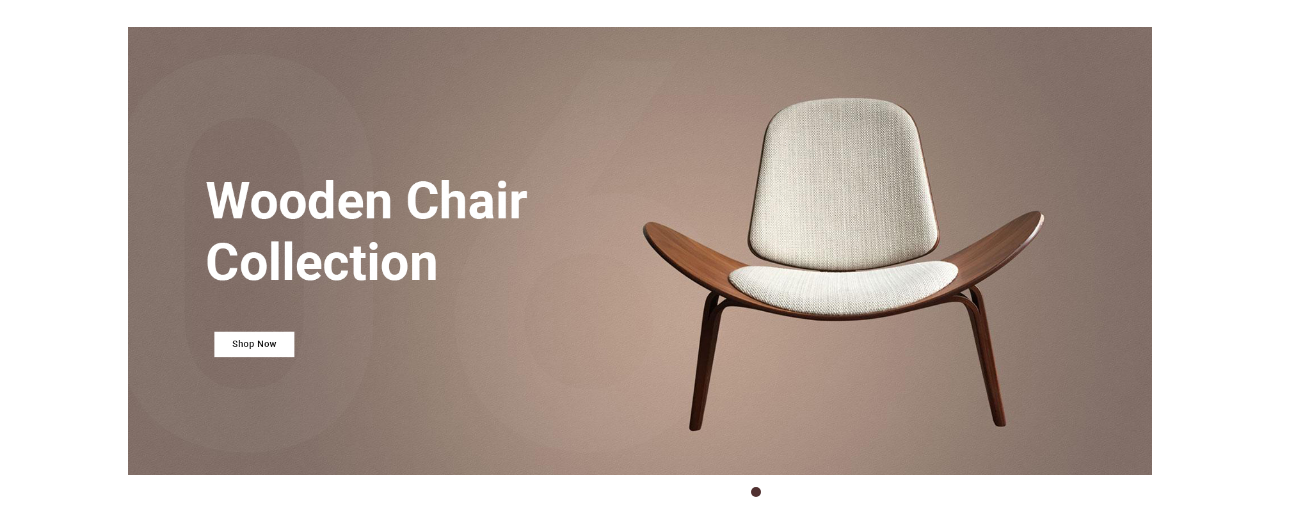
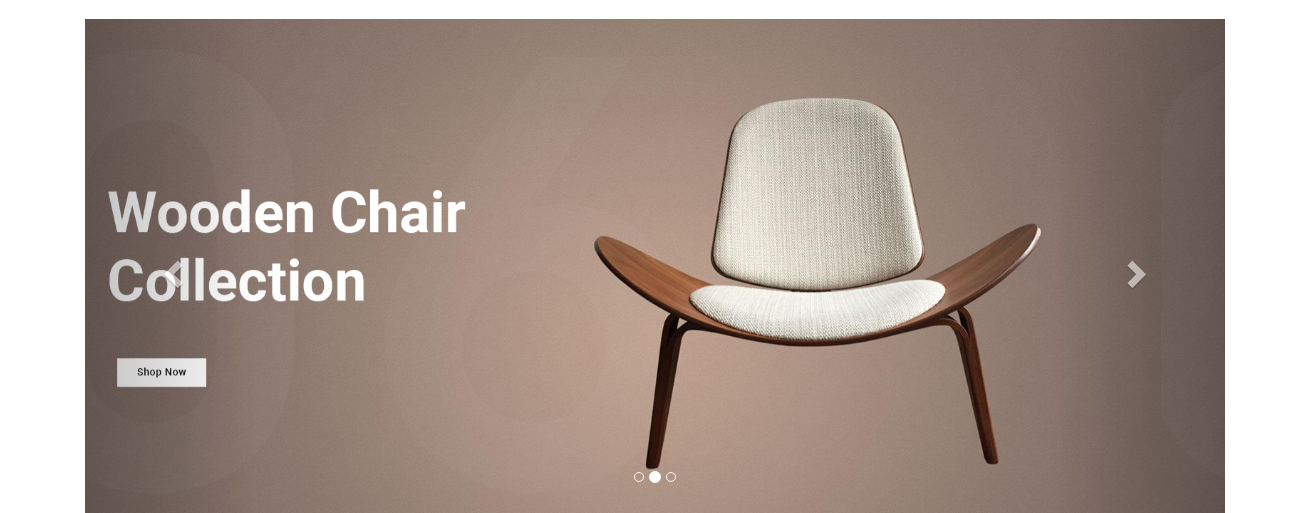
Before and after one commit to MohamedHossamFouad/HTML_CSS_Template_2, a plain HTML site: page index.html in a window 1280 px wide. Shown: the part 113-626 px from the top of the page, 1302 px wide, since content can reach past the window. Drawn offline with nearby package versions, Linux system fonts and the light colour scheme.

Commit message:
hola
Signed-off-by: Mohamed Hossam Fouad <71577798+MohamedHossamFouad@users.noreply.github.com>

```diff
--- a/index.html
+++ b/index.html
@@ -10,6 +10,8 @@
     <link rel="stylesheet" href="CSS/style.css">
     <link rel="stylesheet" href="CSS/fontawesome.min.css">
     <link rel="stylesheet" href="CSS/all.css">
+    <link rel="stylesheet" href="CSS/bootstrap.css">
+    <link rel="stylesheet" href="https://maxcdn.bootstrapcdn.com/bootstrap/3.4.1/css/bootstrap.min.css">
     <!-- font link -->
     <link href="https://fonts.googleapis.com/css2?family=PT+Sans&display=swap" rel="stylesheet">
 </head>
@@ -73,12 +75,48 @@
                             <!-- Slider -->
     <section class="slider">
         <div class="container">
-            <img src="Images/main-banner-1-1600x700.jpg" alt="">
-            <ul class="bollets">
+            <div class="img-slider">
+              <div class="container">
+                <div id="myCarousel" class="carousel slide" data-ride="carousel">
+                  <!-- Indicators -->
+                  <ol class="carousel-indicators">
+                    <li data-target="#myCarousel" data-slide-to="0" class="active"></li>
+                    <li data-target="#myCarousel" data-slide-to="1"></li>
+                    <li data-target="#myCarousel" data-slide-to="2"></li>
+                  </ol>
+
+                  <!-- Wrapper for slides -->
+                  <div class="carousel-inner">
+                    <div class="item active">
+                      <img src="Images/main-banner-1-1600x700.jpg" alt="Los Angeles" style="width:100%;">
+                    </div>
+
+                    <div class="item">
+                      <img src="Images/main-banner-1-1600x700.jpg" alt="Chicago" style="width:100%;">
+                    </div>
+
+                    <div class="item">
+                      <img src="Images/main-banner-1-1600x700.jpg" alt="New york" style="width:100%;">
+                    </div>
+                  </div>
+
+                  <!-- Left and right controls -->
+                  <a class="left carousel-control" href="#myCarousel" data-slide="prev">
+                    <span class="glyphicon glyphicon-chevron-left"></span>
+                    <span class="sr-only">Previous</span>
+                  </a>
+                  <a class="right carousel-control" href="#myCarousel" data-slide="next">
+                    <span class="glyphicon glyphicon-chevron-right"></span>
+                    <span class="sr-only">Next</span>
+                  </a>
+                </div>
+              </div>
+            </div>
+            <!-- <ul class="bollets">
                 <li class="active"></li>
                 <li></li>
                 <li></li>
-            </ul>
+            </ul> -->
         </div>
     </section>
 
@@ -460,7 +498,8 @@
 
 
 
-
-
+    <script src="https://ajax.googleapis.com/ajax/libs/jquery/3.5.1/jquery.min.js"></script>
+    <script src="https://maxcdn.bootstrapcdn.com/bootstrap/3.4.1/js/bootstrap.min.js"></script>
+    <script src="Java/bootstrap.js"></script>
 </body>
 </html>
```
